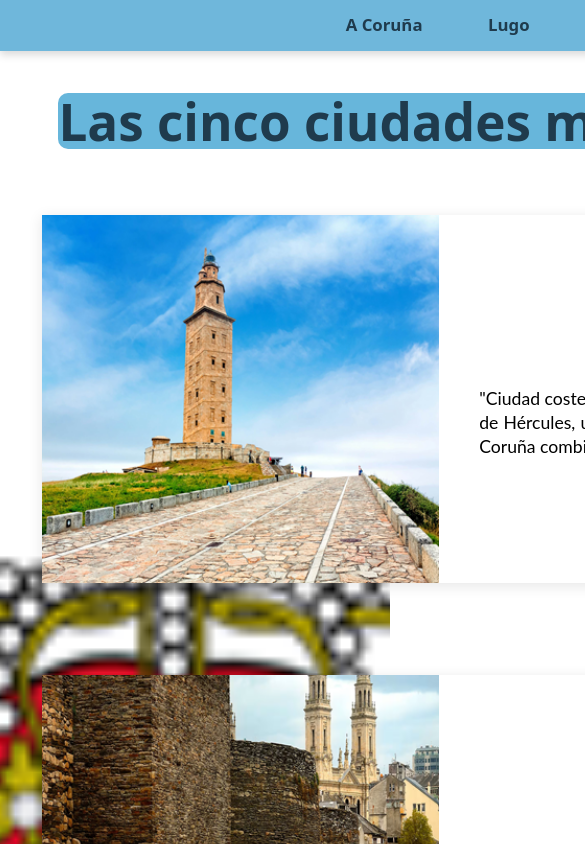
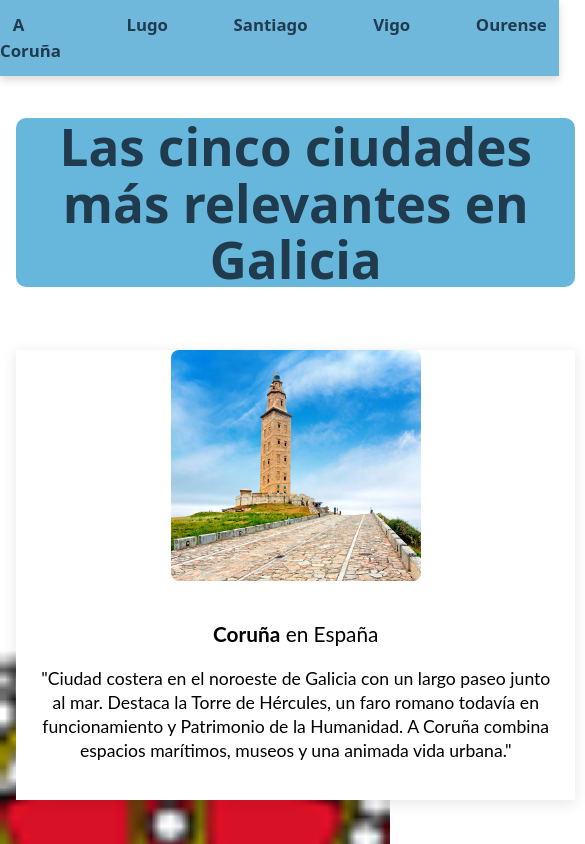
Before and after one commit to Mariaregue-spec/react-props, a React (Vite) app: page / in a window 390 px wide. Shown: the top 844 px of the page, 585 px wide, since content can reach past the window. Built offline with nearby package versions, Linux system fonts and the light colour scheme.

Commit message:
feat:make the website responsive

```diff
--- a/src/App.css
+++ b/src/App.css
@@ -4,15 +4,22 @@
   padding: 0;
 }
 
+/* Contenedor principal */
 .App {
+  width: 100%;
+  max-width: 1200px;   /* controla el ancho sin romper */
+  margin: 0 auto;
+
   display: flex;
   flex-direction: column;
+  align-items: center;
+
   gap: 2rem;
-  padding: 2rem;
+  padding: 2rem 1rem;
 }
 
-/* Título principal */
+/* Título */
 .App h1 {
+  text-align: center;
   color: #1f3b4d;
-  margin-bottom: 1.5rem;
 }
--- a/src/styles/Testimonio.css
+++ b/src/styles/Testimonio.css
@@ -1,19 +1,26 @@
 .contenedor-testimonio {
-    width: 1170px;
-    height: 368px;
-    margin: 10px 10px 50px;
+    width: 100%;
+    max-width: 1170px;
+    min-height: 368px;
+
+    margin: 10px auto 50px;
     display: flex;
     align-items: center;
     justify-content: center;
+
     background-color: #fff;
     box-shadow: 0 3px 13px 1px rgb(0 0 0 / 9%);
-    color:black
+    color: black;
 }
 
+
 .imagen-testimonio {
-    height: 100%;
-    width: auto;
+    width: 100%;
+    max-width: 250px;
+    height: auto;
+    border-radius: 8px;
 }
+
 
 .contenedor-texto-testimonio {
     text-align: center;
@@ -31,3 +38,30 @@
     font-size: 1.1rem;
     text-align: justify;
 }
+
+.testimonio {
+    width: 100%;
+    max-width: 900px;
+    margin: 0 auto;
+
+    background-color: rgba(255, 255, 255, 0.9);
+    border-radius: 12px;
+    padding: 1.5rem;
+
+    box-shadow: 0 6px 12px rgba(0, 0, 0, 0.15);
+}
+@media (max-width: 768px) {
+    .contenedor-testimonio {
+        flex-direction: column;    /* 🔑 CLAVE */
+        text-align: center;
+        min-height: auto;
+    }
+
+    .contenedor-texto-testimonio {
+        padding: 20px;
+    }
+
+    .texto-testimonio {
+        text-align: center;
+    }
+}
```
